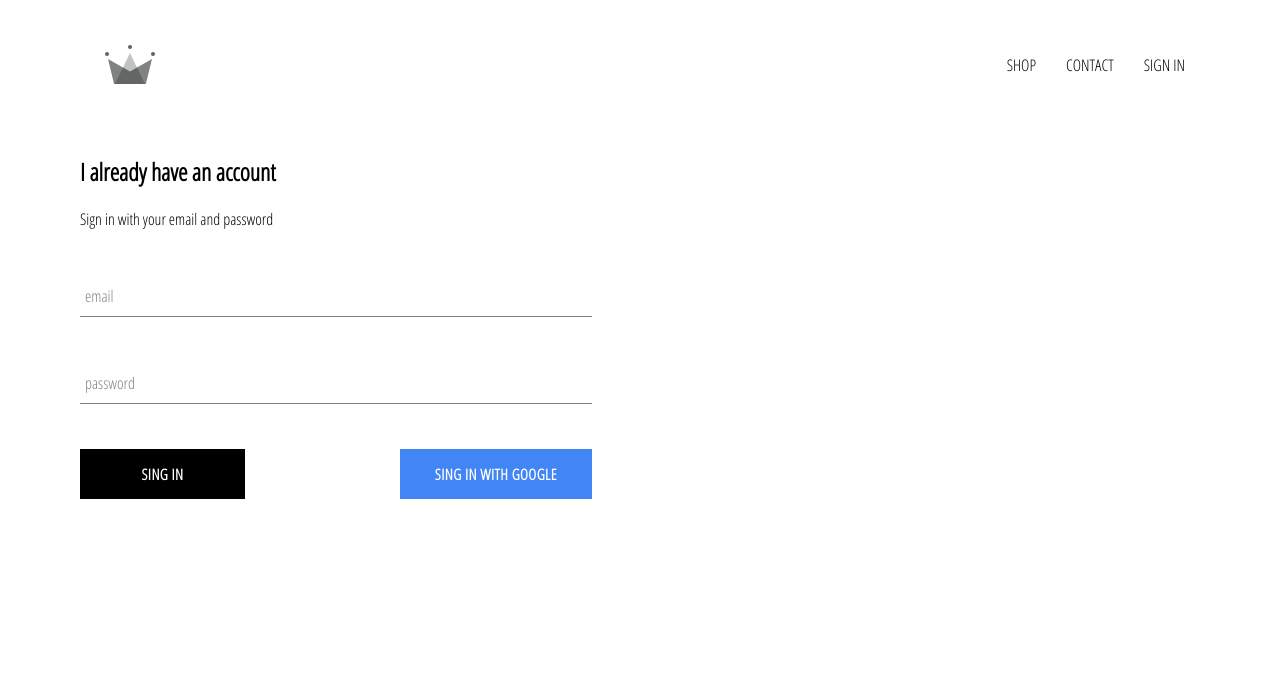
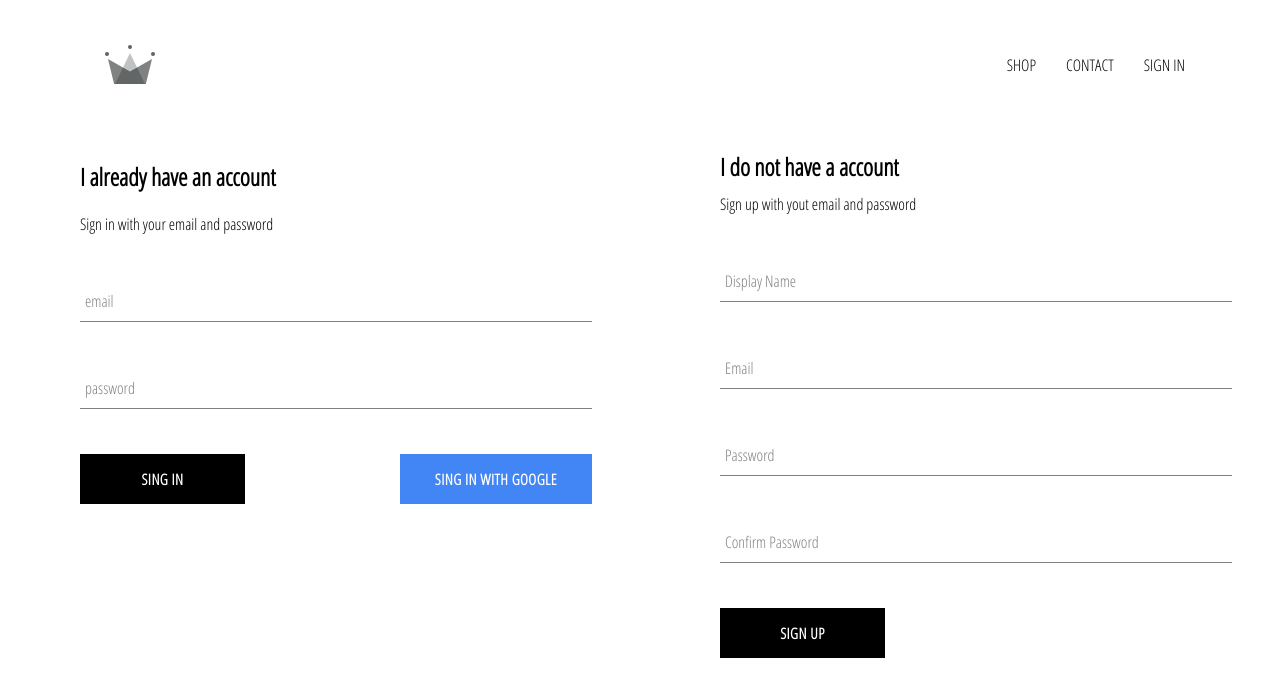
Before and after one commit to massenzio-p/crwn-clothing, a React (Create React App) app: page /signIn in a window 1280 px wide. Shown: the top 696 px of the page. Built offline with nearby package versions, Linux system fonts and the light colour scheme; no server answers.

Commit message:
email password sign up

```diff
--- a/src/App.js
+++ b/src/App.js
@@ -4,7 +4,8 @@
 import ShopPage from "./pages/homepage/shop/shoppage.component";
 import Header from "./components/header/header.component";
 import SignInAndSignUpPage from "./pages/sign-in-and-sign-up/sign-in-and-sign-up.component";
-import {auth} from "./firebase/firebase.utils";
+import {auth, createUserProfileDocument} from "./firebase/firebase.utils";
+import {onSnapshot} from 'firebase/firestore';
 import React from "react";
 
 class App extends React.Component {
@@ -18,8 +19,21 @@
     }
 
     componentDidMount() {
-        auth.onAuthStateChanged(user => {
-            this.setState({ currentUser: user})
+        auth.onAuthStateChanged(async userAuth => {
+            if (userAuth) {
+                const userRef = await createUserProfileDocument(userAuth);
+                onSnapshot(userRef, snapShot => {
+                    this.setState({
+                        currentUser: {
+                            id: snapShot.id,
+                            ...snapShot.data()
+                        }
+                    }, () => console.log(this.state ));
+                })
+            } else {
+                this.setState({ currentUser: userAuth})
+            }
+
         })
     }
 
--- /dev/null
+++ b/src/components/sign-up/sign-up.component.jsx
@@ -0,0 +1,89 @@
+import './sign-up.styles.scss';
+import React from "react";
+import FormInput from "../form-input/form-input.component";
+import CustomButton from "../custom-button/custom-button.component";
+import {auth, createUserProfileDocument} from "../../firebase/firebase.utils";
+import { createUserWithEmailAndPassword } from "firebase/auth"
+class SignUp extends React.Component {
+    constructor() {
+        super();
+
+        this.state = {
+            displayName: '',
+            email: '',
+            password: '',
+            confirmPassword: ''
+        }
+    }
+    handleSubmit = async event => {
+        event.preventDefault();
+        const { displayName, email, password, confirmPassword } = this.state;
+
+        if (password !== confirmPassword) {
+            alert("passwords don't match")
+            return;
+        }
+
+        try {
+            const { user } = await  createUserWithEmailAndPassword(auth, email, password);
+            await createUserProfileDocument(user, { displayName });
+            this.setState({
+                displayName: '',
+                email: '',
+                password: '',
+                confirmPassword: ''
+            })
+        } catch (error) {
+            console.error(error);
+        }
+    }
+
+    handleChange = event => {
+        const { name, value } = event.target;
+
+        this.setState({[name]: value});
+    }
+    render() {
+        const { displayName, email, password, confirmPassword } = this.state;
+        return (
+            <div className='sign-up'>
+                <h2 className='title'>I do not have a account</h2>
+                <span>Sign up with yout email and password</span>
+                <form className='sign-up-form' onSubmit={this.handleSubmit}>
+                    <FormInput
+                        type='text'
+                        name='displayName'
+                        value={displayName}
+                        onChange={this.handleChange}
+                        label='Display Name'
+                        required
+                    />
+                    <FormInput
+                        type='email'
+                        name='email'
+                        value={email}
+                        onChange={this.handleChange}
+                        label='Email'
+                        required/>
+                    <FormInput
+                        type='password'
+                        name='password'
+                        value={password}
+                        onChange={this.handleChange}
+                        label='Password'
+                        required/>
+                    <FormInput
+                        type='password'
+                        name='confirmPassword'
+                        value={confirmPassword}
+                        onChange={this.handleChange}
+                        label='Confirm Password'
+                        required/>
+                    <CustomButton type='submit'>SIGN UP</CustomButton>
+                </form>
+            </div>
+        );
+    }
+}
+
+export default SignUp;
--- /dev/null
+++ b/src/components/sign-up/sign-up.styles.scss
@@ -0,0 +1,9 @@
+.sign-up {
+  display: flex;
+  flex-direction: column;
+  width: 40vw;
+
+  .title {
+    margin: 10px 0;
+  }
+}
--- a/src/firebase/firebase.utils.js
+++ b/src/firebase/firebase.utils.js
@@ -1,8 +1,7 @@
-import firebase from "firebase/compat/app";
-import { GoogleAuthProvider, signInWithPopup, getAuth} from "firebase/auth";
-// import {getAnalytics} from "firebase/firebase-analytics";
-// import { initializeApp } from "firebase/app";
-// import analytics from "firebase/compat/analytics";
+import {GoogleAuthProvider, signInWithPopup, getAuth} from "firebase/auth";
+import {getFirestore, doc, collection, getDoc, setDoc, getDocFromServer, getDocFromCache} from 'firebase/firestore';
+import {initializeApp} from 'firebase/app'
+import {getAnalytics} from 'firebase/analytics'
 
 // For Firebase JS SDK v7.20.0 and later, measurementId is optional
 const firebaseConfig = {
@@ -16,13 +15,37 @@
 };
 
 // Initialize Firebase
-const app = firebase.initializeApp(firebaseConfig);
-// export const analytics = getAnalytics(app);
-export const firestore = firebase.firestore;
-export const auth = getAuth();
 
+const app = initializeApp(firebaseConfig);
+const analytics = getAnalytics(app);
+export const firestore = getFirestore(app);
+export const auth = getAuth(app);
 const provider = new GoogleAuthProvider();
-provider.setCustomParameters({ prompt: 'select_account'});
+
+provider.setCustomParameters({prompt: 'select_account'});
 export const signInWithGoogle = () => signInWithPopup(auth, provider);
 
-export default firebase;
+export const createUserProfileDocument = async (userAuth, additionalData) => {
+    if (!userAuth) return;
+    const userRef = doc(firestore, 'users', `${userAuth.uid}`);
+    // const userRef = doc(firestore, collection(firestore, 'users'), `${userAuth.uid}`);
+    const snapShot = await getDoc(userRef);
+
+    if (!snapShot.exists) {
+        console.log(`snapshot not exists - ${snapShot.data()}`)
+        const {displayName, email} = userAuth;
+        const createdAt = new Date();
+        try {
+            await userRef.set({
+                displayName,
+                email,
+                createdAt,
+                ...additionalData
+            });
+        } catch (error) {
+            console.log('error creating user', error.message);
+        }
+    }
+
+    return userRef;
+}
--- a/src/pages/sign-in-and-sign-up/sign-in-and-sign-up.component.jsx
+++ b/src/pages/sign-in-and-sign-up/sign-in-and-sign-up.component.jsx
@@ -1,10 +1,12 @@
 import React from "react";
 import './sign-in-and-sign-up.styles.scss';
 import SignIn from "../../components/sign-in/sign-in.component";
+import SignUp from "../../components/sign-up/sign-up.component";
 
 const SignInAndSignUpPage = () => (
-    <div className='signInAndSignOut'>
+    <div className='sign-in-and-sign-out'>
         <SignIn/>
+        <SignUp/>
     </div>
 )
 
--- a/src/pages/sign-in-and-sign-up/sign-in-and-sign-up.styles.scss
+++ b/src/pages/sign-in-and-sign-up/sign-in-and-sign-up.styles.scss
@@ -0,0 +1,6 @@
+.sign-in-and-sign-out {
+  width: 90vw;
+  display: flex;
+  justify-content: space-between;
+  margin: 30px auto;
+}
```
Also changed, not shown: src/test.js (added, +8 -0 lines).
